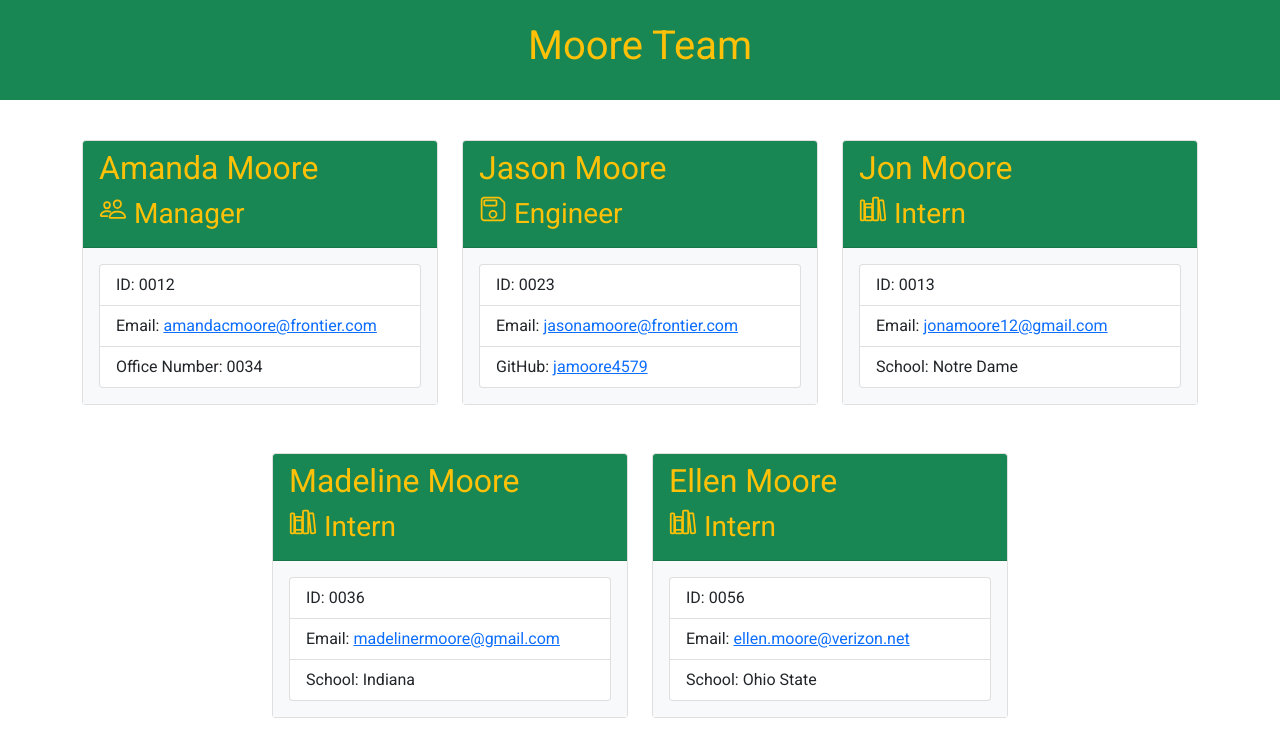
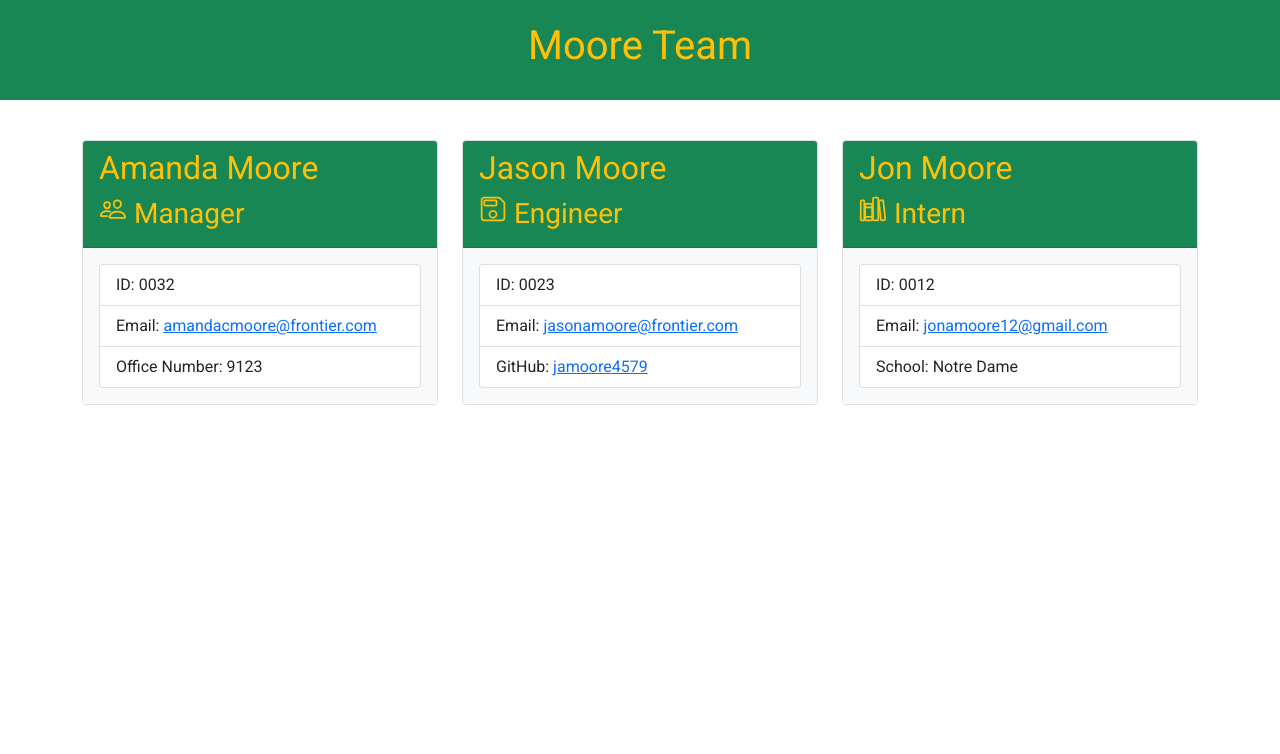
Before and after one commit to jamoore4579/Moore_Team_Profile_Generator, a website: page dist/index.html in a window 1280 px wide. Drawn offline with nearby package versions, Linux system fonts and the light colour scheme.

Commit message:
clean up some issues

```diff
--- a/dist/index.html
+++ b/dist/index.html
@@ -32,9 +32,9 @@
 
                         <div class="card-body bg-light">
                             <ul class="list-group">
-                                <li class="list-group-item">ID: 0012</li>
+                                <li class="list-group-item">ID: 0032</li>
                                 <li class="list-group-item">Email: <a href="mailto:amandacmoore@frontier.com">amandacmoore@frontier.com</a></li>
-                                <li class="list-group-item">Office Number: 0034</li>
+                                <li class="list-group-item">Office Number: 9123</li>
                             </ul>
                         </div>
                     </div>
@@ -66,43 +66,9 @@
 
                         <div class="card-body bg-light">
                             <ul class="list-group">
-                                <li class="list-group-item">ID: 0013</li>
+                                <li class="list-group-item">ID: 0012</li>
                                 <li class="list-group-item">Email: <a href="mailto:jonamoore12@gmail.com">jonamoore12@gmail.com</a></li>
                                 <li class="list-group-item">School: Notre Dame</li>
-                            </ul>
-                        </div>
-                    </div>
-                </div>
-
-                <div class="col-4 my-4">
-                    <div class="card">
-                        <div class="card-header bg-success text-warning">
-                            <h2 class="card-title">Madeline Moore</h2>
-                            <h3 class="card-title"><ion-icon name="library-outline"></ion-icon>  Intern</h3>
-                        </div>
-
-                        <div class="card-body bg-light">
-                            <ul class="list-group">
-                                <li class="list-group-item">ID: 0036</li>
-                                <li class="list-group-item">Email: <a href="mailto:madelinermoore@gmail.com">madelinermoore@gmail.com</a></li>
-                                <li class="list-group-item">School: Indiana</li>
-                            </ul>
-                        </div>
-                    </div>
-                </div>
-
-                <div class="col-4 my-4">
-                    <div class="card">
-                        <div class="card-header bg-success text-warning">
-                            <h2 class="card-title">Ellen Moore</h2>
-                            <h3 class="card-title"><ion-icon name="library-outline"></ion-icon>  Intern</h3>
-                        </div>
-
-                        <div class="card-body bg-light">
-                            <ul class="list-group">
-                                <li class="list-group-item">ID: 0056</li>
-                                <li class="list-group-item">Email: <a href="mailto:ellen.moore@verizon.net">ellen.moore@verizon.net</a></li>
-                                <li class="list-group-item">School: Ohio State</li>
                             </ul>
                         </div>
                     </div>
```
Also changed, not shown: README.md.
